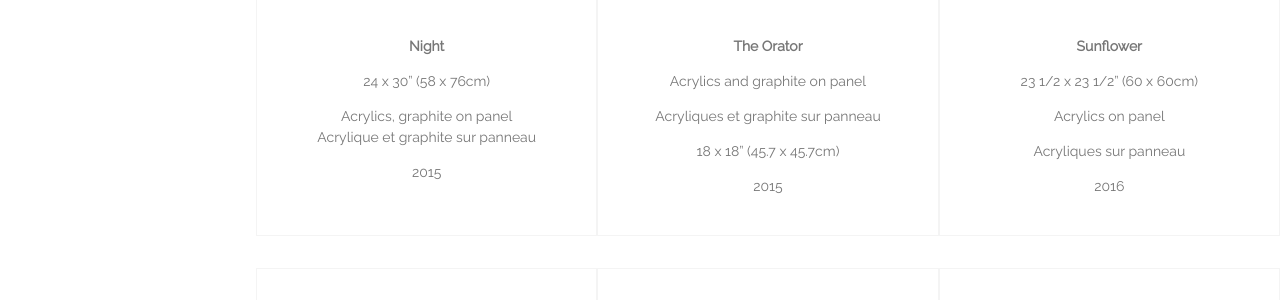
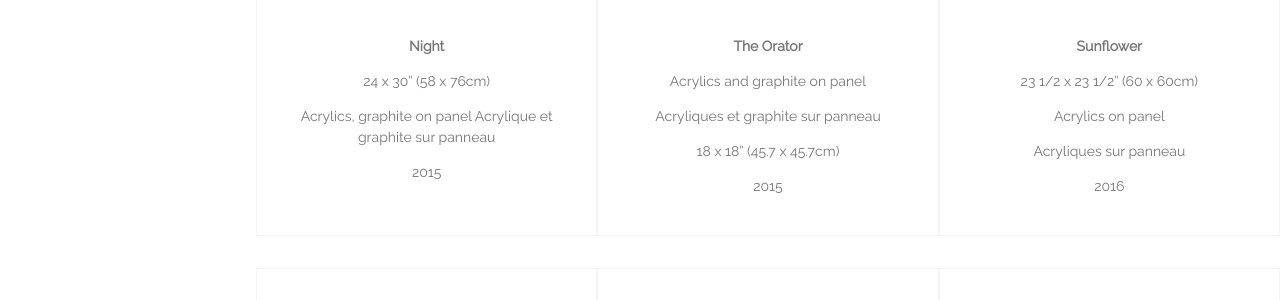
Before and after one commit to ouarez/vicwon, a Jekyll site: the page built from _projects/florals.md, in a window 1280 px wide and 900 px high, scrolled down 341 px. Shown: the part 152-452 px from the top of the window. Built offline with Jekyll 4.4.1, drawn with Linux system fonts in a browser that asks for light colours; nearby versions of some CDN libraries; a script that is not in the unit is left out.

```diff
--- a/_projects/florals.md
+++ b/_projects/florals.md
@@ -7,8 +7,7 @@ works:
   - desc: |-
       24 x 30" (58 x 76cm)
 
-      Acrylics, graphite on panel\
-      Acrylique et graphite sur panneau
+      Acrylics, graphite on panel  Acrylique et graphite sur panneau
 
       2015
     image: /img/florals1.jpg
```
